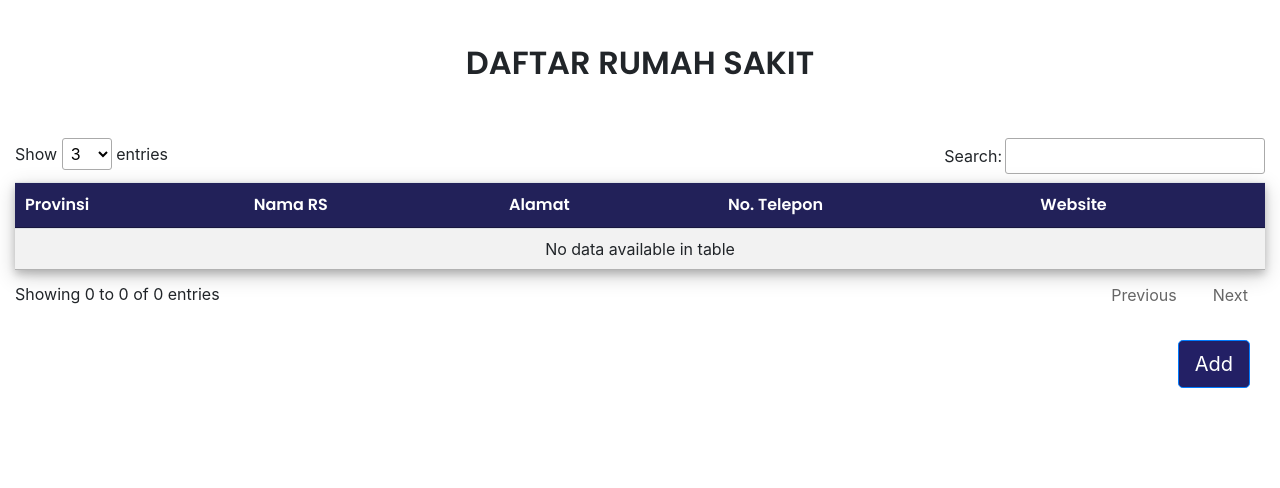
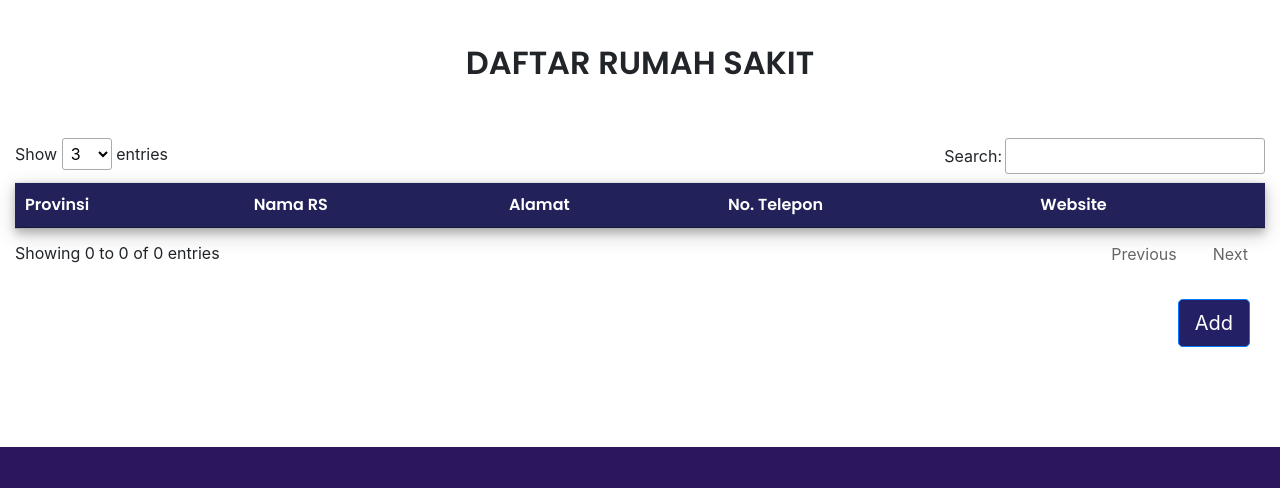
Before and after one commit to aryaputra28/covidify-PerancanganWeb, a Django app: page /listRS/ in a window 1280 px wide. Shown: the part 860-1348 px from the top of the page. After the commit the page ends 1307 px from the top, so only its background shows below. Run offline with Django 3.2, Linux system fonts and the light colour scheme; data that the repository does not hold is empty; some libraries are stand-ins or nearby versions.

Commit message:
apply js and ajax for listRS

```diff
--- a/list_rs/templates/list_rs/list_rs.html
+++ b/list_rs/templates/list_rs/list_rs.html
@@ -20,6 +20,44 @@
                 "ordering" : false
 
         });
+
+        var table = $('#list_rs').DataTable();
+        $('#list_rs tbody').on('click', 'tr', function () {
+        var data = table.row( this ).data();
+        alert( 'You clicked on '+data[0]+'\'s row' );
+        } );
+
+        $("#but").on("mouseenter", function(){
+            $(this).css("background-color", "#DCCFEE");
+        });
+
+        $("#but").on("mouseleave", function(){
+            $(this).css("background-color", "#232065");
+        });
+
+        $.ajax({
+            url: "/data",
+            success: function(data) {
+                console.log("test")
+                console.log(data)
+                $('#isi').html('')
+                var result = '<tr>';
+                for(var i = 0; i < data.length; i++) {
+                    var obj = data[i];
+                    result += "<tr>"+
+                    "<td>" + obj.fields.provinsi + "</td>" +
+                    "<td>" + obj.fields.nama_rs + "</td>" +
+                    "<td>" + obj.fields.alamat+ "</td>" +
+                    "<td>" + obj.fields.telepon + "</td>"+
+                    "<td> <a id = 'web' class='btn btn-primary' style = 'background-color:#DCCFEE' href='" +
+                    obj.fields.website + "' target= '_blank' role='button'>Website</a> </td>"
+
+                }
+                $('#isi').append(result);
+            }
+        })
+
+
     } );
 </script>
 
@@ -43,51 +81,21 @@
                         </tr>
                         </thead>
 
-                        <tbody>
-
-                            {% for data in ListRs %} <!--ListMatkul dapet dari salah satu def di views-->
-
-                            <tr>
-                                <td>
-                                    {{data.provinsi}}
-                                </td>
-
-                                <td>
-                                    {{data.nama_rs}}
-                                </td>
-
-                                <td>
-                                    <div class="accordion" id="accordionExample">
-                                        {{data.alamat}}
-                                    </div>
-                                </td>
-
-                                <td>
-                                    {{data.telepon}}
-                                </td>
-
-                                <td>
-                                    <a class="btn btn-primary" style = "background-color:#DCCFEE"
-                                    href= "{{data.website}}" target= '_blank' role="button">Website</a>
-                                </td>
-
-                            </tr>
-
-                            {% endfor %}
+                        <tbody id = "isi">
                         </tbody>
                     </table>
                 </div>
                 <br>
                 {% if user.is_authenticated %}
                 <div class= "container-fluid text-right" style="margin-bottom: 100px;">
-                <a class="btn btn-primary btn-lg"
+                <a id = "but" class="btn btn-primary btn-lg"
                     style= "background-color: #232065"
                     href="{% url 'list_rs:tambahRS'  %}"
                     role="button">Add</a>
                 </div>
                 {% else %}
                 <div class= "container-fluid text-right" style="margin-bottom: 100px;">
-                <a class="btn btn-primary btn-lg"
+                <a id = "but" class="btn btn-primary btn-lg"
                     onClick="alert('Anda belum login, silakan login terlebih dahulu')"
                     style= "background-color: #232065"
                     href="{% url 'main:login'  %}"
--- a/list_rs/templates/list_rs/tambah_rs.html
+++ b/list_rs/templates/list_rs/tambah_rs.html
@@ -12,6 +12,7 @@
 <br>
 <br>
 <h2 style = "text-align:center">TAMBAH RUJUKAN RS</h2>
+
 <section>
         <div class="container-fluid ">
             <div class = "row">
--- a/list_rs/urls.py
+++ b/list_rs/urls.py
@@ -1,8 +1,8 @@
 from django.urls import path
-from .views import tambahRS, listRS
+from .views import tambahRS, listRS, api_rs
 app_name = 'list_rs'
 urlpatterns = [
     path('tambahRS/',tambahRS, name='tambahRS'),
     path('listRS/',listRS,name = 'listRS'),
-
+    path('data/', api_rs, name = 'data'),
 ]
--- a/list_rs/views.py
+++ b/list_rs/views.py
@@ -1,6 +1,8 @@
 from django.shortcuts import render, redirect
 from .models import Rumah_Sakit
 from .forms import Form_RS
+from django.core import serializers
+from django.http import HttpResponse
 
 def tambahRS(request):
     form = Form_RS() #data dari form
@@ -28,3 +30,8 @@ def tambahRS(request):
 def listRS(request):
     all_data = Rumah_Sakit.objects.all()
     return render(request, 'list_rs/list_rs.html', {'ListRs':all_data})
+
+def api_rs(request):
+    rs = Rumah_Sakit.objects.all()
+    json_rs = serializers.serialize('json', rs)
+    return HttpResponse(json_rs, content_type="text/json-comment-filtered")
```
